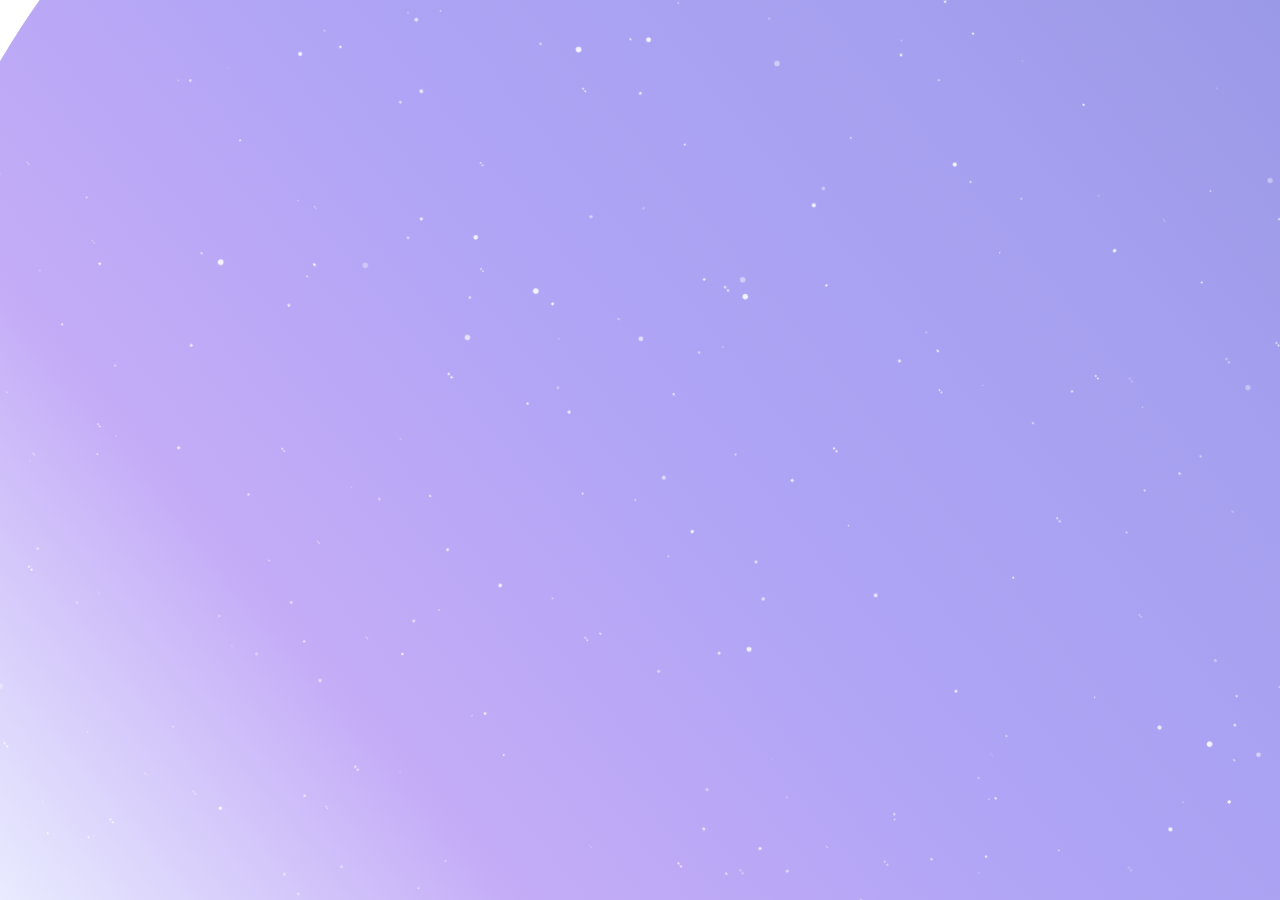
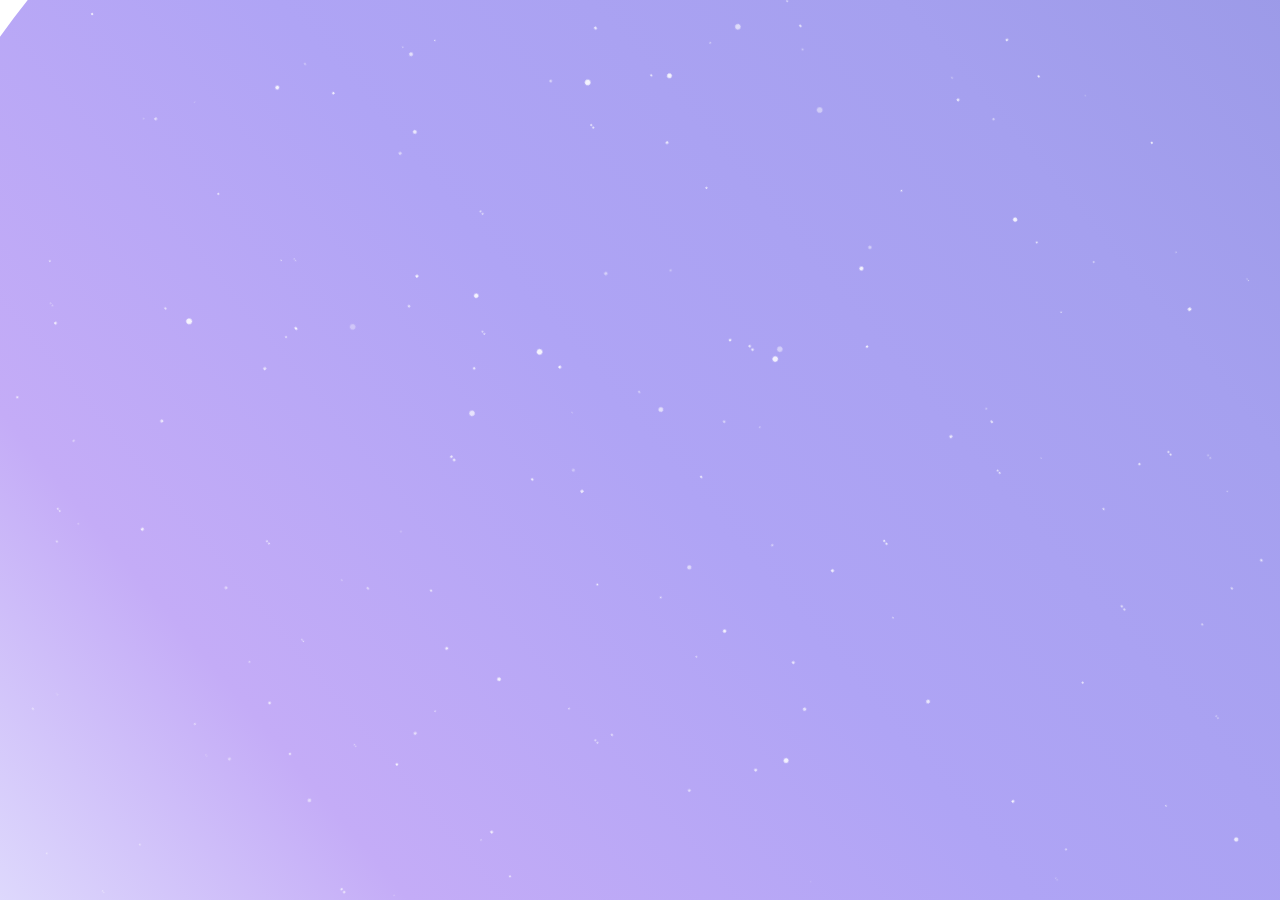
Before and after one commit to shannonturner/observatory, a plain HTML site: page hexobservatory.html in a window 1280 px wide. Drawn offline with Linux system fonts and the light colour scheme.

Commit message:
Fixed problem where a corner was either showing on webkit2png or in the html view

```diff
--- a/hexobservatory.html
+++ b/hexobservatory.html
@@ -112,20 +112,23 @@
 
       .sky {
         border-radius: 50%;
-        /*background: url(../hexsky/images/hexsky-20160609-0955.png-full.png);*/
         transform: rotate(0deg);
+        position: relative;
 
         /* Calculated for smallest enclosing circle for a rectangle.
             For a rectangle of 1440x900, this is 1699
             Use radius = 1/2 sqrt(width^2 + height^2) to get circle's radius
         */
 
-        width: 1699px;
+        /* This configuration has a slight corner */
+        /*width: 1699px;
         height: 1699px;
-
-        position: relative;
         left: -8%;
+        margin-top: -30%;*/
+        width: 1899px;
+        height: 1899px;
         margin-top: -28%;
+        margin-left: -14%;
       }
 
     </style>
```
